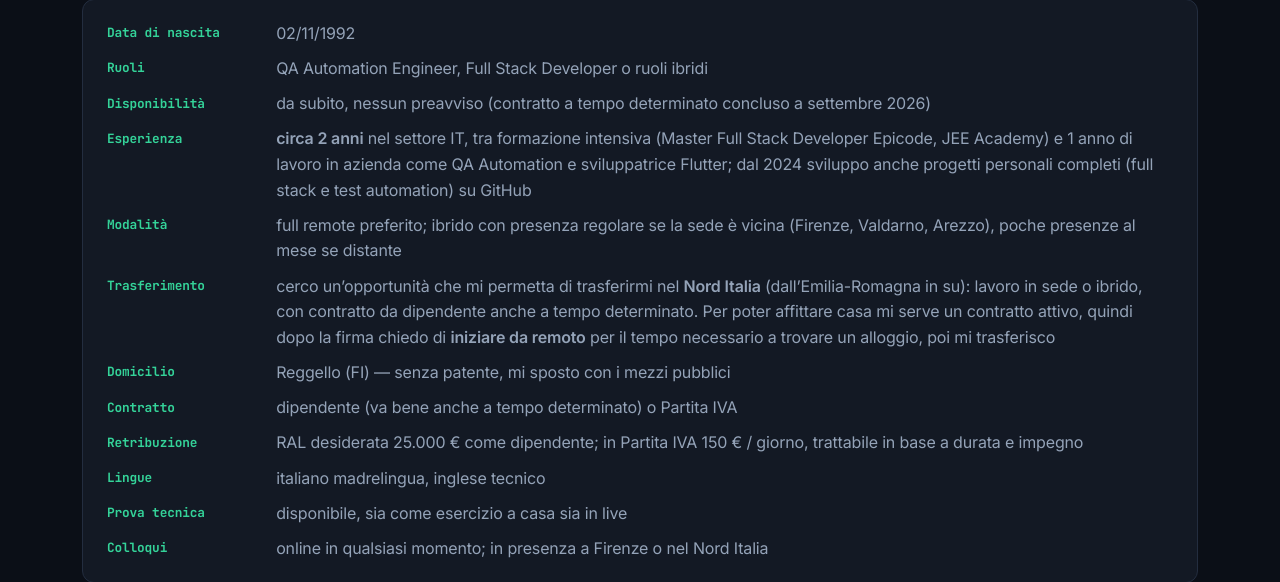
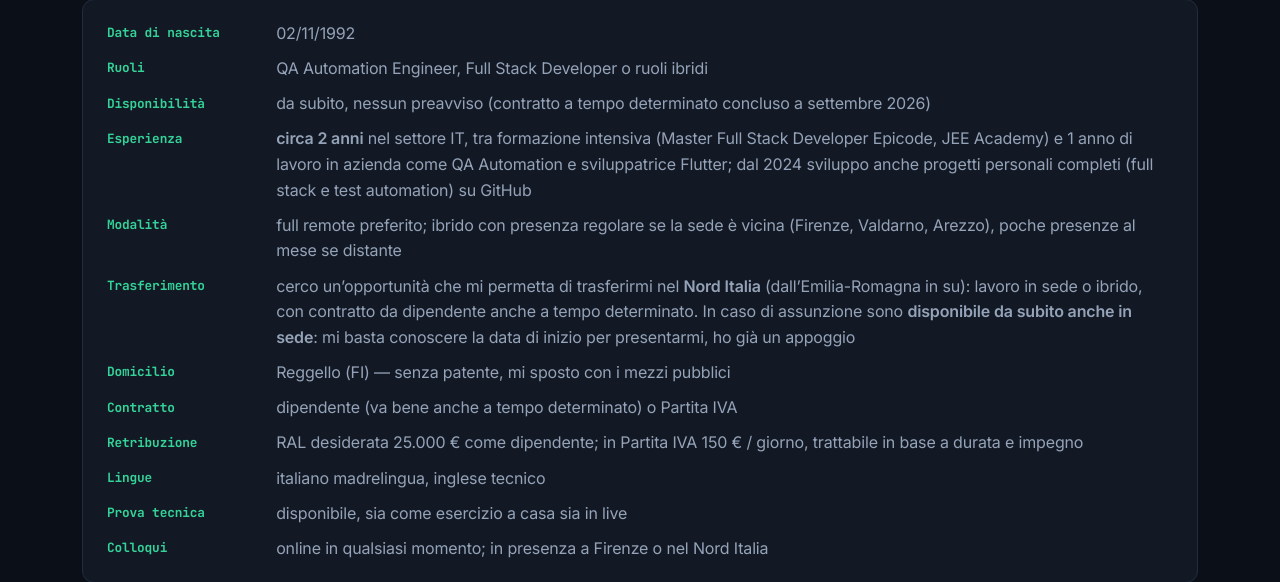
Before and after one commit to 11292-stella/Portfolio-QA, a Django app: page /recruiter/ in a window 1280 px wide. Shown: the part 722-1304 px from the top of the page. Run offline with Django 5.2, Linux system fonts and the light colour scheme.

Commit message:
Disponibilità: da subito anche in sede, senza avvio da remoto

```diff
--- a/core/templates/core/recruiter.html
+++ b/core/templates/core/recruiter.html
@@ -51,7 +51,7 @@
             <dt>Disponibilità</dt><dd>da subito, nessun preavviso (contratto a tempo determinato concluso a settembre 2026)</dd>
             <dt>Esperienza</dt><dd><strong>circa 2 anni</strong> nel settore IT, tra formazione intensiva (Master Full Stack Developer Epicode, JEE Academy) e 1 anno di lavoro in azienda come QA Automation e sviluppatrice Flutter; dal 2024 sviluppo anche progetti personali completi (full stack e test automation) su GitHub</dd>
             <dt>Modalità</dt><dd>full remote preferito; ibrido con presenza regolare se la sede è vicina (Firenze, Valdarno, Arezzo), poche presenze al mese se distante</dd>
-            <dt>Trasferimento</dt><dd>cerco un’opportunità che mi permetta di trasferirmi nel <strong>Nord Italia</strong> (dall’Emilia-Romagna in su): lavoro in sede o ibrido, con contratto da dipendente anche a tempo determinato. Per poter affittare casa mi serve un contratto attivo, quindi dopo la firma chiedo di <strong>iniziare da remoto</strong> per il tempo necessario a trovare un alloggio, poi mi trasferisco</dd>
+            <dt>Trasferimento</dt><dd>cerco un’opportunità che mi permetta di trasferirmi nel <strong>Nord Italia</strong> (dall’Emilia-Romagna in su): lavoro in sede o ibrido, con contratto da dipendente anche a tempo determinato. In caso di assunzione sono <strong>disponibile da subito anche in sede</strong>: mi basta conoscere la data di inizio per presentarmi, ho già un appoggio</dd>
             <dt>Domicilio</dt><dd>Reggello (FI) — senza patente, mi sposto con i mezzi pubblici</dd>
             <dt>Contratto</dt><dd>dipendente (va bene anche a tempo determinato) o Partita IVA</dd>
             <dt>Retribuzione</dt><dd>RAL desiderata 25.000 € come dipendente; in Partita IVA 150 € / giorno, trattabile in base a durata e impegno</dd>
```
Also changed, not shown: 3 other files.
